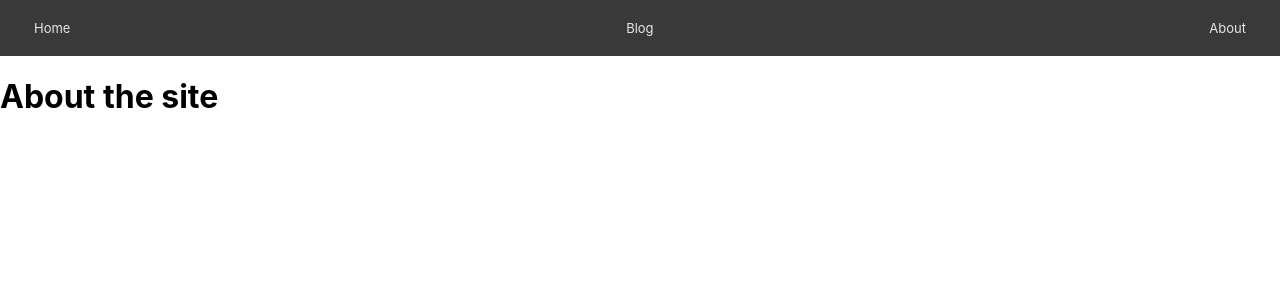
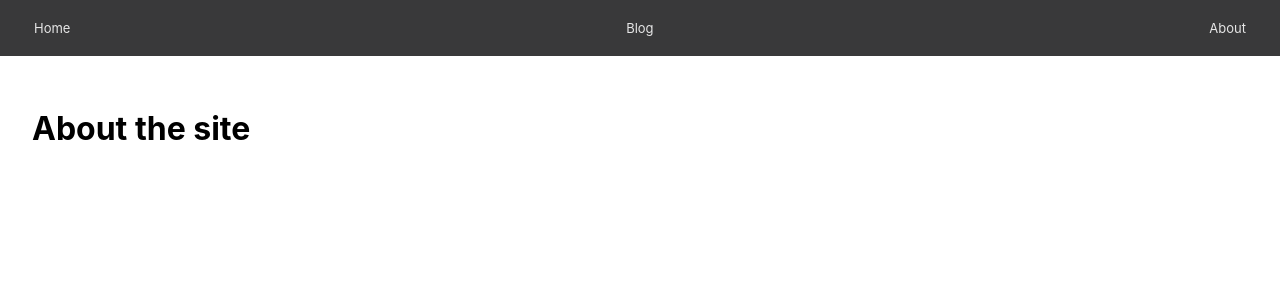
Before and after one commit to tesshuang/learn-next-app, a Next.js app: page /about in a window 1280 px wide. Shown: the top 300 px of the page. Built offline with nearby package versions, Linux system fonts and the light colour scheme.

Commit message:
Added layout comp for the app and added to the about page

```diff
--- /dev/null
+++ b/components/layout.js
@@ -0,0 +1,21 @@
+import React from 'react'
+import Nav from './nav'
+
+const containerStyle = {
+  padding: '2rem',
+  maxWidth: '1100px',
+}
+
+const Layout = (props) => {
+  console.log(props);
+  return (
+    <div>
+      <Nav />
+      <div style={containerStyle}>
+        {props.children}
+      </div>
+    </div>
+  )
+}
+
+export default Layout
--- a/components/nav.js
+++ b/components/nav.js
@@ -23,7 +23,7 @@ const Nav = () => (
         </Link>
       </li>
       <li>
-        <Link href="'about">
+        <Link href="/about">
           <a>About</a>
         </Link>
       </li>
--- a/pages/about.js
+++ b/pages/about.js
@@ -1,6 +1,7 @@
 import React from 'react';
 import Head from 'next/head';
-import Nav from '../components/nav';
+// import Nav from '../components/nav';
+import Layout from '../components/layout';
 
 const About = () => (
   <div>
@@ -8,8 +9,9 @@ const About = () => (
     <title>About</title>
     <link rel="icon" href="/favicon.ico" />
     </Head>
-    <Nav />
-    <h1>About the site</h1>
+    <Layout>
+      <h1>About the site</h1>
+    </Layout>
   </div>
 )
 
```
